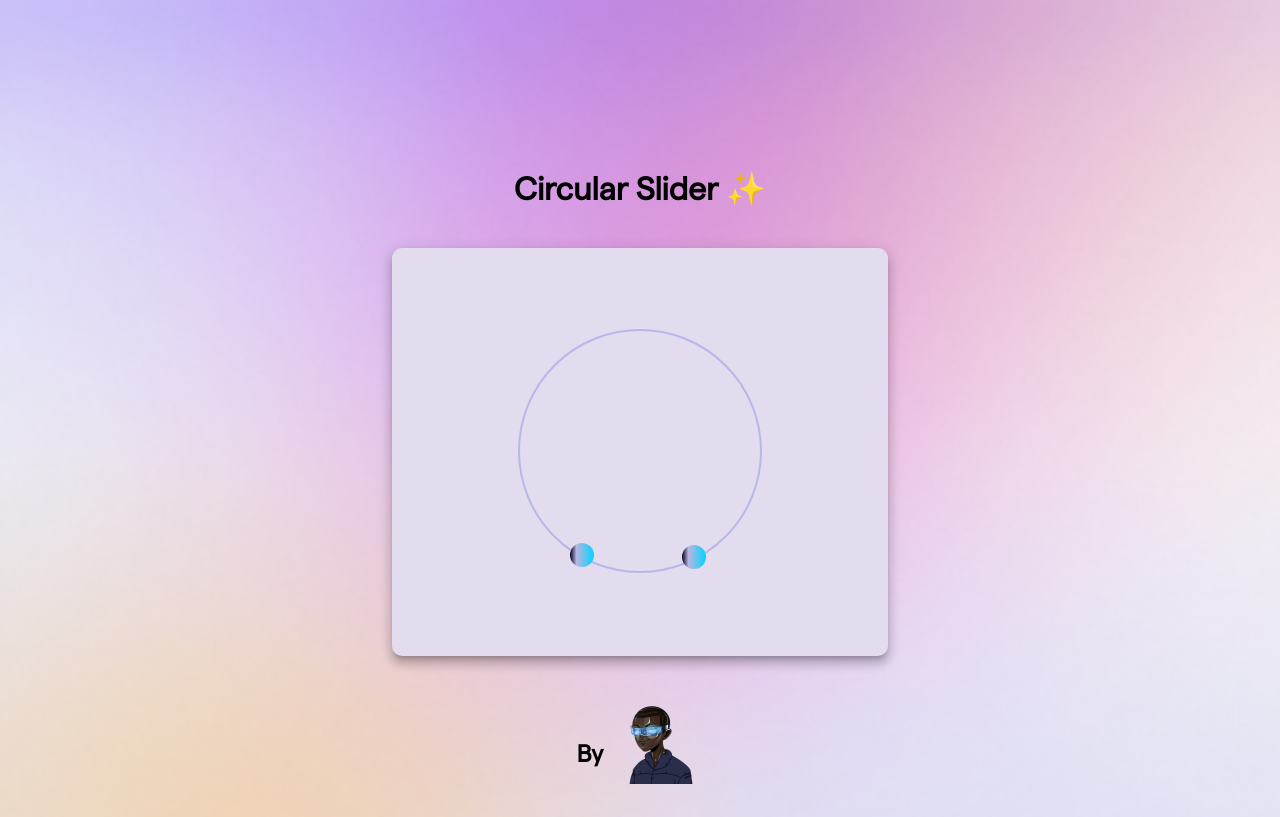
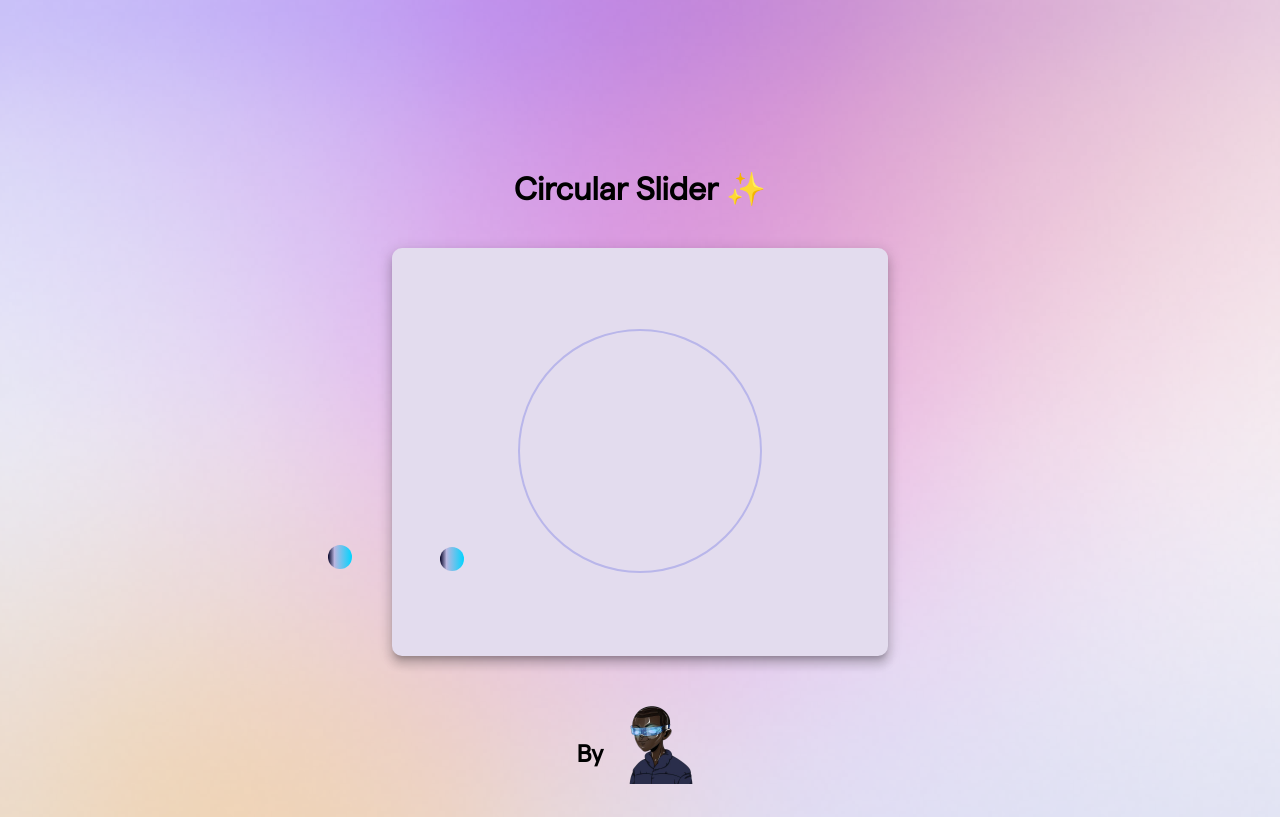
Before and after one commit to davidmeadejr/circular-range-slider, an Angular app: page / in a window 1280 px wide. Built offline with nearby package versions, Linux system fonts and the light colour scheme.

Commit message:
Feat/ Initial setup

```diff
--- a/src/app/components/circular-slider/circular-slider.component.html
+++ b/src/app/components/circular-slider/circular-slider.component.html
@@ -1,8 +1,12 @@
 <div #sliderContainer class="slidercontainer">
-  <div class="outer-border"></div>
-  <app-min-button></app-min-button><app-max-button></app-max-button>
+  <div class="outer-border">
+    <div class="inner-border" #innerBorder (click)="mouseRelPosition()"></div>
+    <app-min-button></app-min-button>
+    <app-max-button></app-max-button>
+  </div>
   <!-- //TODO: import outer circle component -->
   <!-- //TODO: import inner circle component -->
   <!-- //TODO: import min button component  -->
   <!-- //TODO: import max button component -->
 </div>
+<!-- (click)="getMouseCirclePosition()" -->
```
